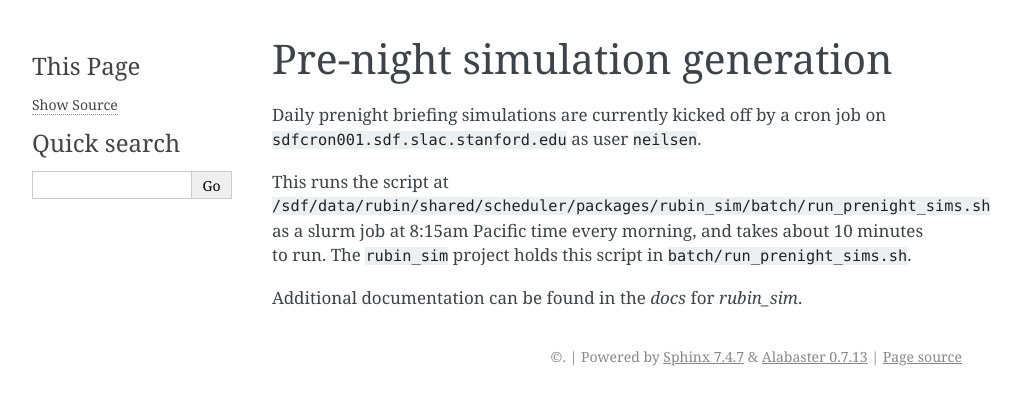
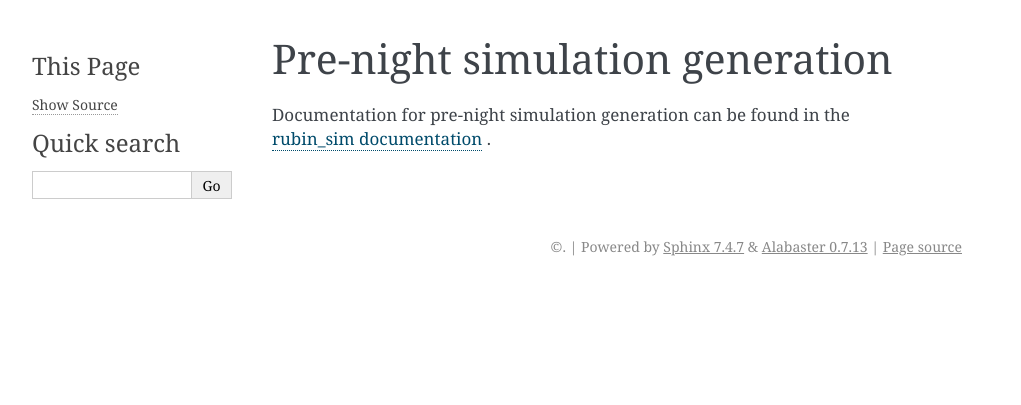
Before and after one commit to lsst/schedview, a Sphinx documentation site: the page built from docs/prenight_sim_generation.rst, in a window 1280 px wide. Shown: the top 405 px of the page, without its empty margins (148-1169 px from the left). Built offline with Sphinx 7.4.7, drawn with Linux system fonts in a browser that asks for light colours.

Commit message:
Add link to prenight sim generation page in rubin_sim

```diff
--- a/docs/prenight_sim_generation.rst
+++ b/docs/prenight_sim_generation.rst
@@ -1,9 +1,5 @@
 Pre-night simulation generation
 ===============================
 
-Daily prenight briefing simulations are currently kicked off by a cron job on ``sdfcron001.sdf.slac.stanford.edu`` as user ``neilsen``.
-
-This runs the script at ``/sdf/data/rubin/shared/scheduler/packages/rubin_sim/batch/run_prenight_sims.sh`` as a slurm job at 8:15am Pacific time every morning, and takes about 10 minutes to run.
-The ``rubin_sim`` project holds this script in ``batch/run_prenight_sims.sh``.
-
-Additional documentation can be found in the `docs` for `rubin_sim`.
+Documentation for pre-night simulation generation can be found in the
+`rubin_sim documentation <https://rubin-sim.lsst.io/prenight.html>`__ .
```
